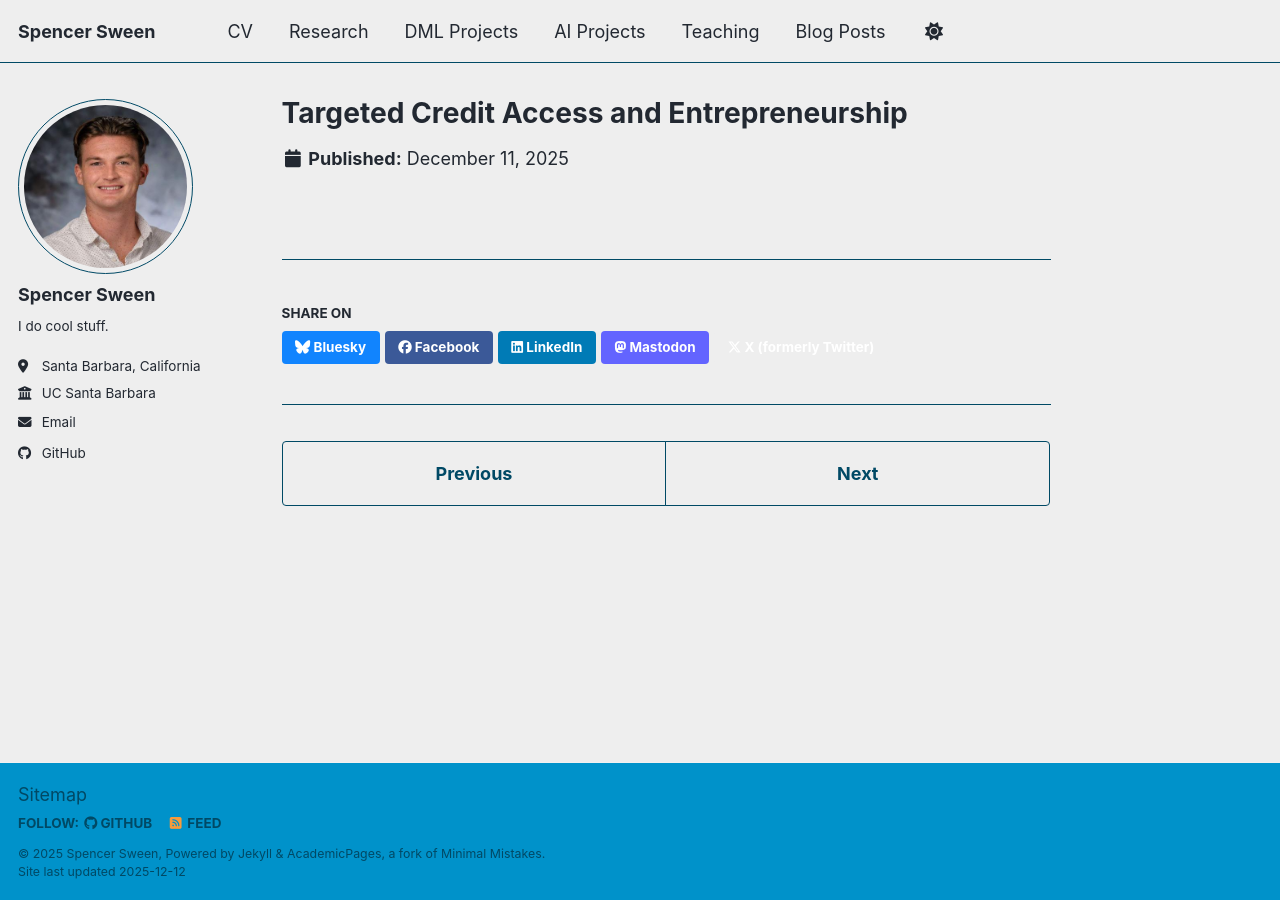
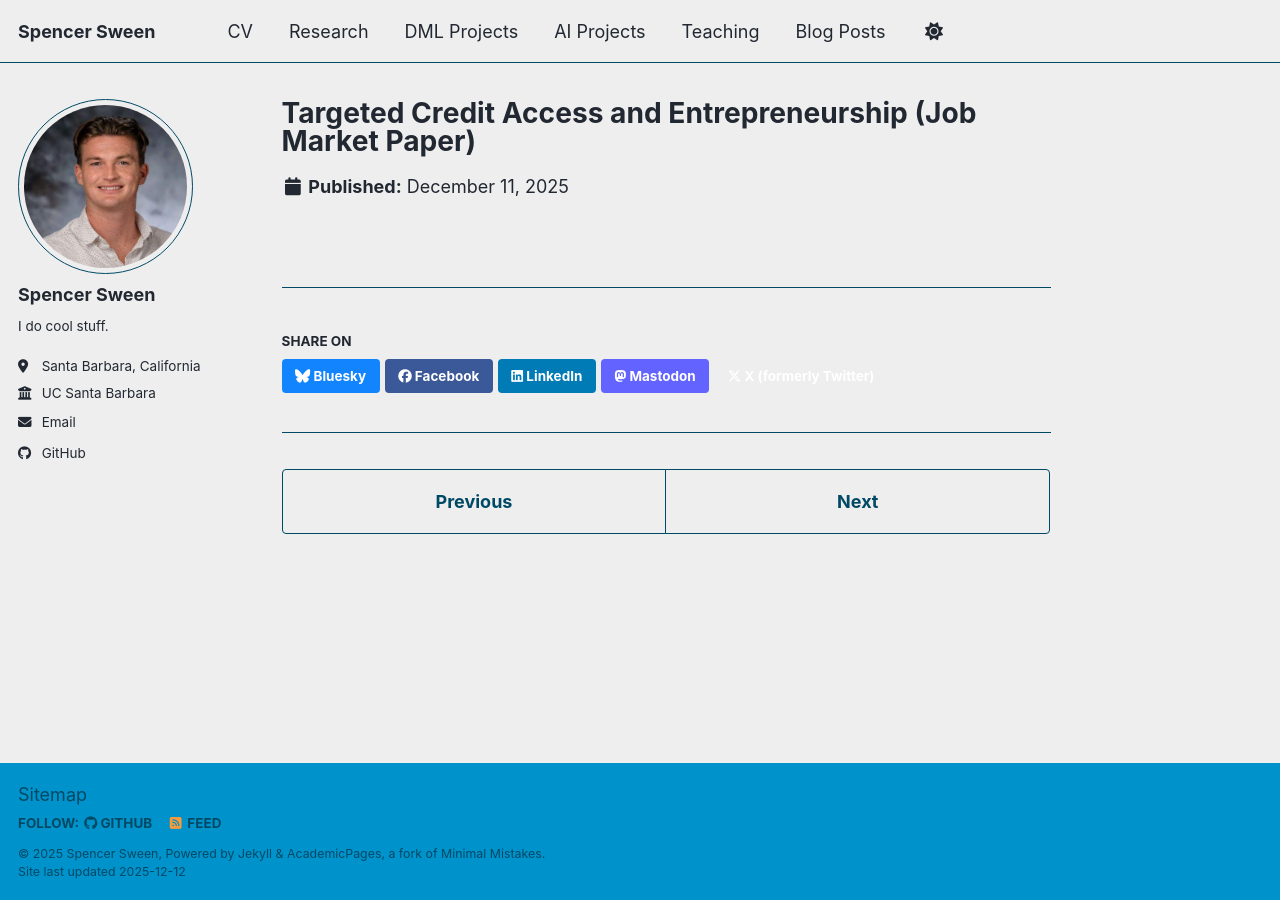
Before and after one commit to spencersween/spencersween.github.io, a Jekyll site: the page built from _publications/paper1.md, in a window 1280 px wide. Built offline with Jekyll 4.4.1, drawn with Linux system fonts in a browser that asks for light colours; a script bundle is joined from its source files by our own code; library files that are not in the unit come from our copies.

Commit message:
Update title to include 'Job Market Paper'

```diff
--- a/_publications/paper1.md
+++ b/_publications/paper1.md
@@ -1,5 +1,5 @@
 ---
-title: "Targeted Credit Access and Entrepreneurship"
+title: "Targeted Credit Access and Entrepreneurship (**Job Market Paper**)"
 collection: publications
 category: working
 permalink: /publication/paper1
```
